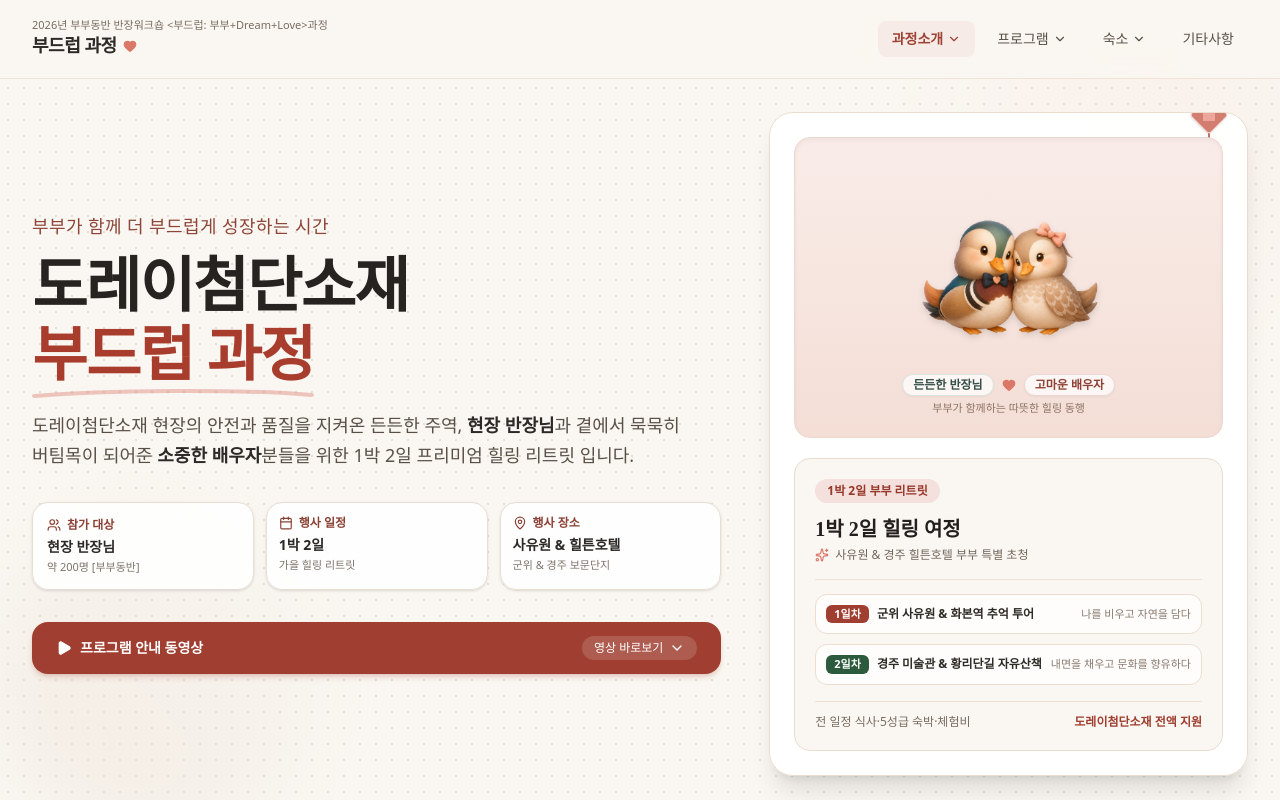
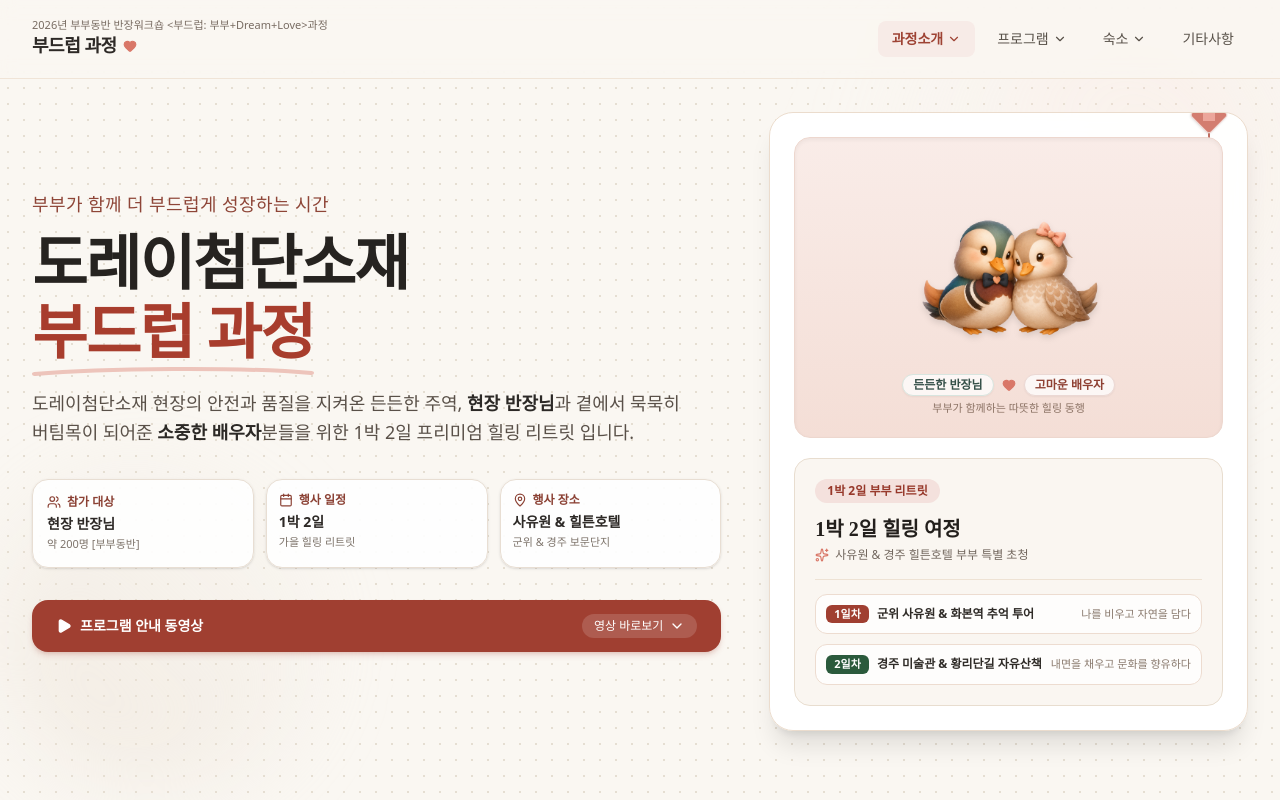
Before and after one commit to educomdoc/gyeongju, a React (Vite) app: page / in a window 1280 px wide. Shown: the top 800 px of the page. Built offline with nearby package versions, Linux system fonts and the light colour scheme; a web font is replaced by a local one.

Commit message:
Remove cost details from HeroSection component
Removed the section displaying meal, accommodation, and experience cost details.

```diff
--- a/src/components/HeroSection.tsx
+++ b/src/components/HeroSection.tsx
@@ -223,11 +223,6 @@ export const HeroSection: React.FC<HeroSectionProps> = ({ onExplorePrograms, onO
                     <span className="text-[11px] text-[#8a7a6e]">내면을 채우고 문화를 향유하다</span>
                   </div>
                 </div>
-
-                <div className="mt-4 pt-3 border-t border-[#eee2d4] flex items-center justify-between text-xs text-[#786b60]">
-                  <span className="font-medium">전 일정 식사·5성급 숙박·체험비</span>
-                  <span className="font-bold text-[#a03f31]">도레이첨단소재 전액 지원</span>
-                </div>
               </div>
             </div>
           </div>
```
